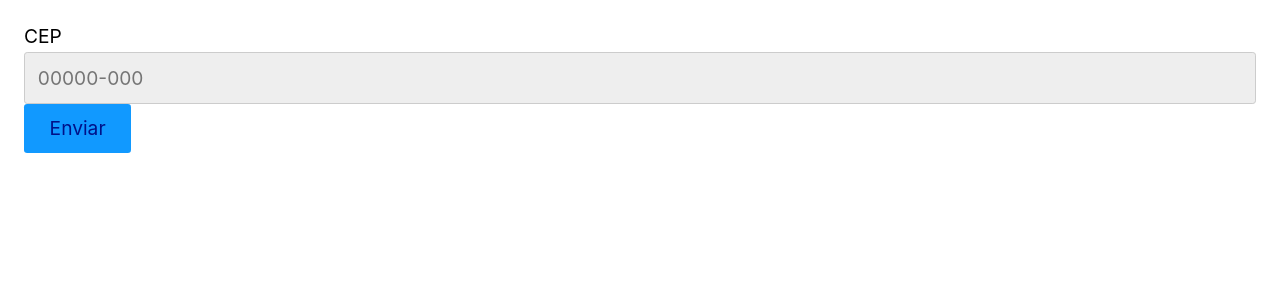
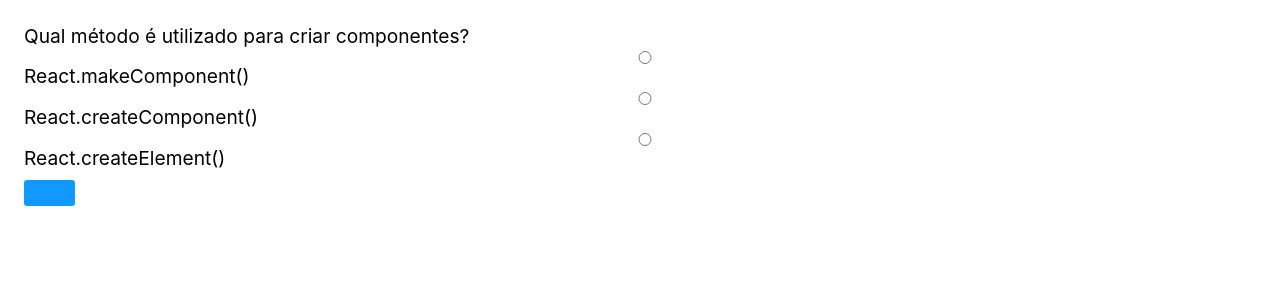
Before and after one commit to narciso-roberto/FUP, a React (Vite) app: page / in a window 1280 px wide. Shown: the top 300 px of the page. Built offline with nearby package versions, Linux system fonts and the light colour scheme.

Commit message:
Perguntas e respostas. desafio

```diff
--- a/src/App.jsx
+++ b/src/App.jsx
@@ -1,37 +1,95 @@
 import React from 'react';
-import Input from './inputs/Input';
-import Select from './inputs/Select';
+// import Input from './inputs/Input';
+// import Select from './inputs/Select';
 import Radio from './inputs/Radio';
-import CheckBox from './inputs/CheckBox';
-import useForm from './Hooks/useForm';
+// import CheckBox from './inputs/CheckBox';
+// import useForm from './Hooks/useForm';
+
+const perguntas = [
+  {
+    pergunta: 'Qual método é utilizado para criar componentes?',
+    options: [
+      'React.makeComponent()',
+      'React.createComponent()',
+      'React.createElement()',
+    ],
+    resposta: 'React.createElement()',
+    id: 'p1',
+  },
+  {
+    pergunta: 'Como importamos um componente externo?',
+    options: [
+      'import Component from "./Component"',
+      'require("./Component")',
+      'import "./Component"',
+    ],
+    resposta: 'import Component from "./Component"',
+    id: 'p2',
+  },
+  {
+    pergunta: 'Qual hook não é nativo?',
+    options: ['useEffect()', 'useFetch()', 'useCallback()'],
+    resposta: 'useFetch()',
+    id: 'p3',
+  },
+  {
+    pergunta: 'Qual palavra deve ser utilizada para criarmos um hook?',
+    options: ['set', 'get', 'use'],
+    resposta: 'use',
+    id: 'p4',
+  },
+];
 
 
 const App = () => {
-  const cep = useForm('cep');
+  const [ask,setAsk] = React.useState(0)
+  const [pontos,setPontos] = React.useState(0)
+  const [escolha,setEscolha] = React.useState(null)
+  if(perguntas[ask]){
+
+  const {id,resposta,options,pergunta} = perguntas[ask]
 
 
-  function handleSubmit(event) {
-    event.preventDefault();
-    if (cep.validate()) {
-      console.log('Enviar');
-    } else {
-      console.log('Não enviar');
+  function handleSkip(even){
+    even.preventDefault()
+
+    if(escolha == resposta){
+      setPontos(pontos + 1)
     }
+
+    setAsk(ask+1)
+    setEscolha(null)
+  }
+
+  function hanldeChange({target}){
+    setEscolha(target.value)
   }
 
 
-  return (
-    <form onSubmit={handleSubmit}>
-      <Input
-        label="CEP"
-        id="cep"
-        type="text"
-        placeholder="00000-000"
-        {...cep}
-      />
-      <button>Enviar</button>
-    </form>
-  );
+    return (
+      <>
+      <form>
+        {pergunta}
+        {options.map((op,i) => {
+          return <>
+          <label key={i}>
+            <input type='radio' checked={op == escolha ? true : false} value={op} name={id} id={id} onChange={hanldeChange}/>
+            {op}
+          </label>
+          </>
+        })}
+        <button onClick={handleSkip}></button>
+      </form>
+
+      </>
+    );
+
+  }else
+    return(
+      <p>Voce acertou {pontos} de 4</p>
+    )
+
+
 };
 
 
--- a/src/Hooks/useForm.jsx
+++ /dev/null
@@ -1,46 +0,0 @@
-import React from 'react'
-
-const types = {
-    cep: {
-      regex: /^\d{5}-?\d{3}$/,
-      message: 'Cep inválido',
-    },
-    email: {
-      regex: /^(([^<>()[\]\\.,;:\s@"]+(\.[^<>()[\]\\.,;:\s@"]+)*)|(".+"))@((\[[0-9]{1,3}\.[0-9]{1,3}\.[0-9]{1,3}\.[0-9]{1,3}\])|(([a-zA-Z\-0-9]+\.)+[a-zA-Z]{2,}))$/,
-      message: 'Email inválido',
-    },
-  };
-
-const useForm = (type) => {
-    const [value,setValue] = React.useState('')
-    const [error,setError] = React.useState(null)
-
-    function validate(value){
-        if (value.length === 0) {
-            setError('Preencha um valor');
-            return false;
-          } else if (types[type] && !types[type].regex.test(value)) {
-            setError(types[type].message);
-            return false;
-          } else {
-            setError(null);
-            return true;
-          }
-    }
-
-    function onChange({ target }) {
-        if (error) validate(target.value);
-        setValue(target.value);
-      }
-
-      return {
-        value,
-        setValue,
-        onChange,
-        error,
-        onBlur: () => validate(value),
-        validate: () => validate(value)
-      }
-}
-
-export default useForm
```
